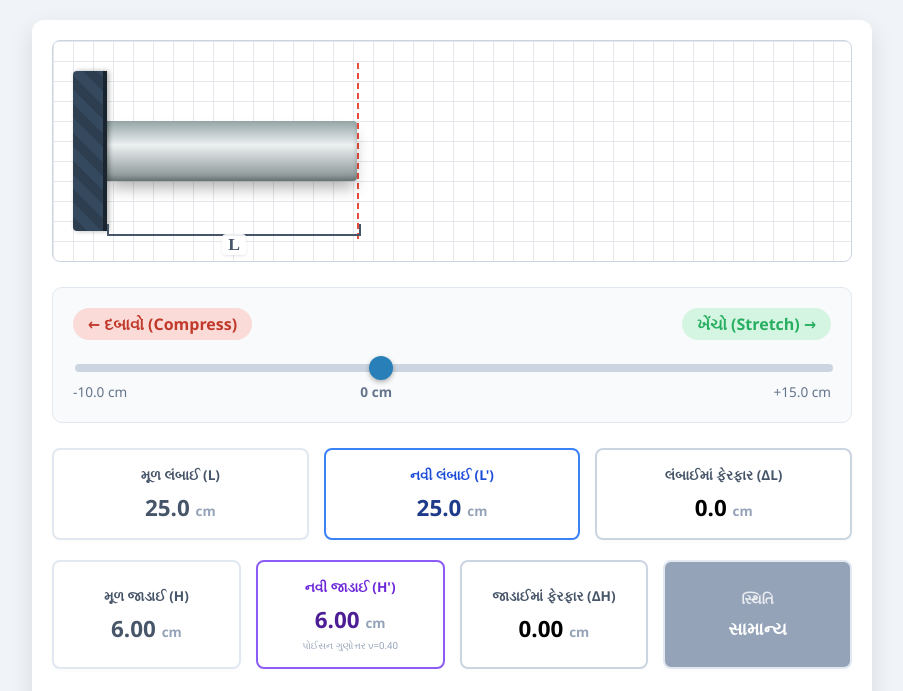
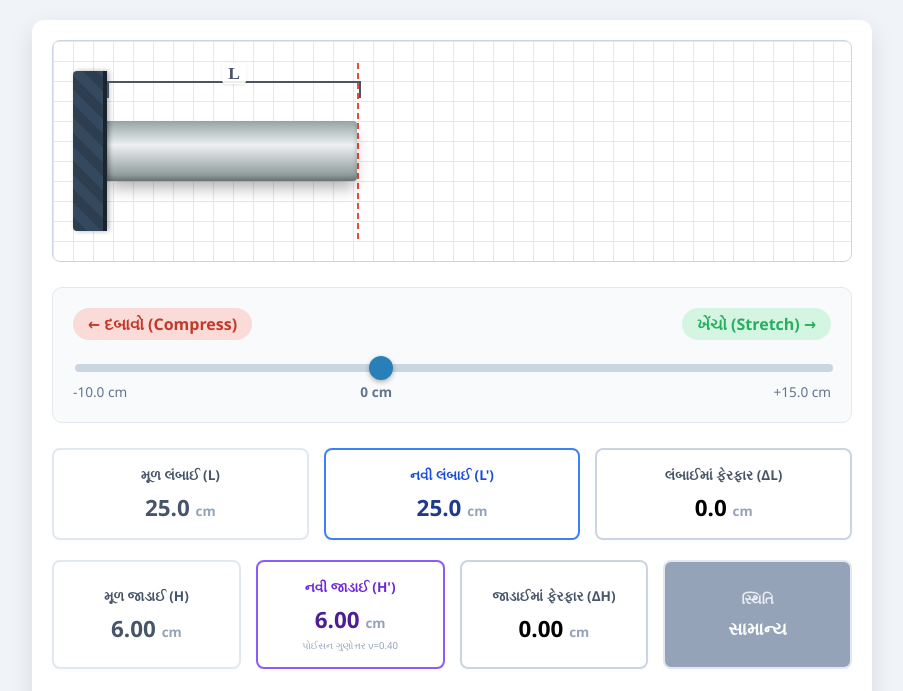
Before and after one commit to sarvatraphysics/sarvatraphysics.github.io, a plain HTML site: page elasticity_simulation.html in a window 1280 px wide. Shown: the top 691 px of the page, without its empty margins (188-1091 px from the left). Drawn offline with Linux system fonts and the light colour scheme.

Commit message:
Update elasticity_simulation.html

```diff
--- a/elasticity_simulation.html
+++ b/elasticity_simulation.html
@@ -20,11 +20,16 @@
         .compression-ghost { left: 250px; height: 60px; width: 0px; background: repeating-linear-gradient(-45deg, rgba(231, 76, 60, 0.2), rgba(231, 76, 60, 0.2) 5px, rgba(255, 255, 255, 0.2) 5px, rgba(255, 255, 255, 0.2) 10px); border: 2px dashed #e74c3c; box-sizing: border-box; border-radius: 0 4px 4px 0; z-index: 6; display: none; }
         .marker-l0 { position: absolute; left: 250px; top: 10%; height: 80%; border-left: 2px dashed #e74c3c; z-index: 2; }
 
-        /* Dimension Lines */
-        .dim-line { position: absolute; bottom: 25px; height: 10px; border-left: 2px solid; border-right: 2px solid; border-bottom: 2px solid; z-index: 15; text-align: center; font-family: 'Cambria Math', 'Times New Roman', serif; font-size: 1.1em; font-weight: bold; }
-        .dim-text { position: absolute; top: 10px; left: 50%; transform: translateX(-50%); background: rgba(255,255,255,0.9); padding: 0 6px; border-radius: 4px; box-shadow: 0 1px 3px rgba(0,0,0,0.1); }
-        #dim-L { left: 0; width: 250px; border-color: #475569; color: #475569; }
-        #dim-dL { border-color: #e74c3c; color: #e74c3c; display: none; }
+        /* Dimension Lines (Separated Top and Bottom) */
+        .dim-line { position: absolute; height: 15px; border-left: 2px solid; border-right: 2px solid; z-index: 15; text-align: center; font-family: 'Cambria Math', 'Times New Roman', serif; font-size: 1.1em; font-weight: bold; }
+
+        /* L (Top Line) */
+        #dim-L { top: 40px; left: 0; width: 250px; border-top: 2px solid #475569; border-color: #475569; color: #475569; }
+        #dim-L .dim-text { position: absolute; top: -20px; left: 50%; transform: translateX(-50%); background: rgba(255,255,255,0.9); padding: 0 6px; border-radius: 4px; box-shadow: 0 1px 3px rgba(0,0,0,0.1); }
+
+        /* ΔL (Bottom Line) */
+        #dim-dL { bottom: 40px; border-bottom: 2px solid #e74c3c; border-color: #e74c3c; color: #e74c3c; display: none; }
+        #dim-dL .dim-text { position: absolute; bottom: -20px; left: 50%; transform: translateX(-50%); background: rgba(255,255,255,0.9); padding: 0 6px; border-radius: 4px; box-shadow: 0 1px 3px rgba(0,0,0,0.1); }
 
         /* Controls */
         .controls { margin: 25px 0; padding: 20px; background: #f8fafc; border-radius: 10px; border: 1px solid #e2e8f0; text-align: center; }
@@ -40,7 +45,7 @@
         .scale-markers { position: relative; height: 20px; font-size: 0.85em; color: #64748b; margin-top: 5px; }
         .scale-markers span { position: absolute; }
         .marker-min { left: 0; }
-        .marker-zero { left: 40%; transform: translateX(-50%); font-weight: bold; } /* 0 બરાબર 40% પોઝિશન પર સેટ કર્યું */
+        .marker-zero { left: 40%; transform: translateX(-50%); font-weight: bold; }
         .marker-max { right: 0; }
 
         /* Data Cards */
@@ -54,13 +59,9 @@
         /* Math Panel Fixes */
         .calculation-panel { margin-top: 25px; background: #fffbeb; border: 2px solid #fcd34d; border-radius: 10px; padding: 20px; }
         .panel-title { text-align: center; font-weight: bold; color: #b45309; font-size: 1.2em; margin-bottom: 20px; display: flex; align-items: center; justify-content: center; gap: 10px; }
-
-        /* minmax 280px કર્યું છે જેથી લેન્ડસ્કેપમાં બોક્સ દબાઈ ન જાય */
         .math-grid { display: grid; grid-template-columns: repeat(auto-fit, minmax(280px, 1fr)); gap: 20px; }
         .math-box { background: white; padding: 15px 10px; border-radius: 8px; border: 1px solid #fde68a; box-shadow: 0 2px 4px rgba(0,0,0,0.05); display: flex; flex-direction: column; align-items: center; }
         .math-box-title { font-size: 1em; color: #92400e; font-weight: bold; margin-bottom: 15px; text-align: center; font-family: 'Segoe UI', sans-serif; }
-
-        /* સૂત્રમાં flex-wrap ઉમેર્યું અને ફોન્ટ સાઈઝ 1.1em કરી */
         .formula-row { display: flex; align-items: center; justify-content: center; font-size: 1.1em; font-family: 'Cambria Math', 'Times New Roman', serif; color: #1e293b; gap: 6px; width: 100%; flex-wrap: wrap; }
         .fraction { display: flex; flex-direction: column; align-items: center; margin: 0 3px; }
         .numerator { border-bottom: 2px solid #1e293b; padding: 0 5px; text-align: center; width: 100%; }
@@ -78,6 +79,7 @@
         <div class="cylinder-wrapper">
             <div class="marker-l0"></div>
 
+            <!-- માર્કિંગ L (Top) અને ΔL (Bottom) -->
             <div class="dim-line" id="dim-L"><div class="dim-text">L</div></div>
             <div class="dim-line" id="dim-dL"><div class="dim-text" id="dim-dL-text">ΔL</div></div>
 
@@ -94,7 +96,6 @@
         </div>
         <input type="range" id="force-slider" min="-100" max="150" value="0">
 
-        <!-- સુધારેલું સ્કેલ માર્કિંગ -->
         <div class="scale-markers">
             <span class="marker-min">-10.0 cm</span>
             <span class="marker-zero">0 cm</span>
```
